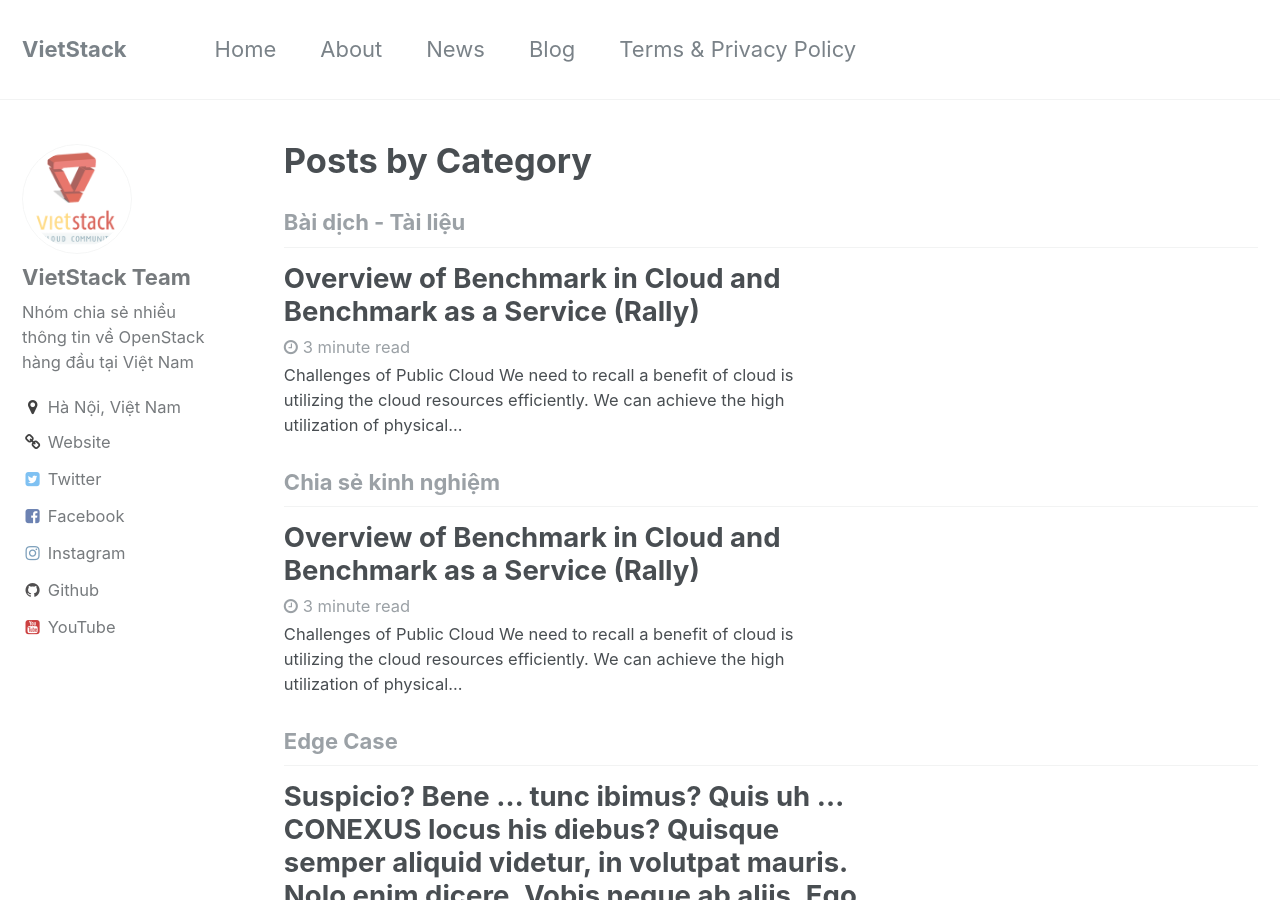
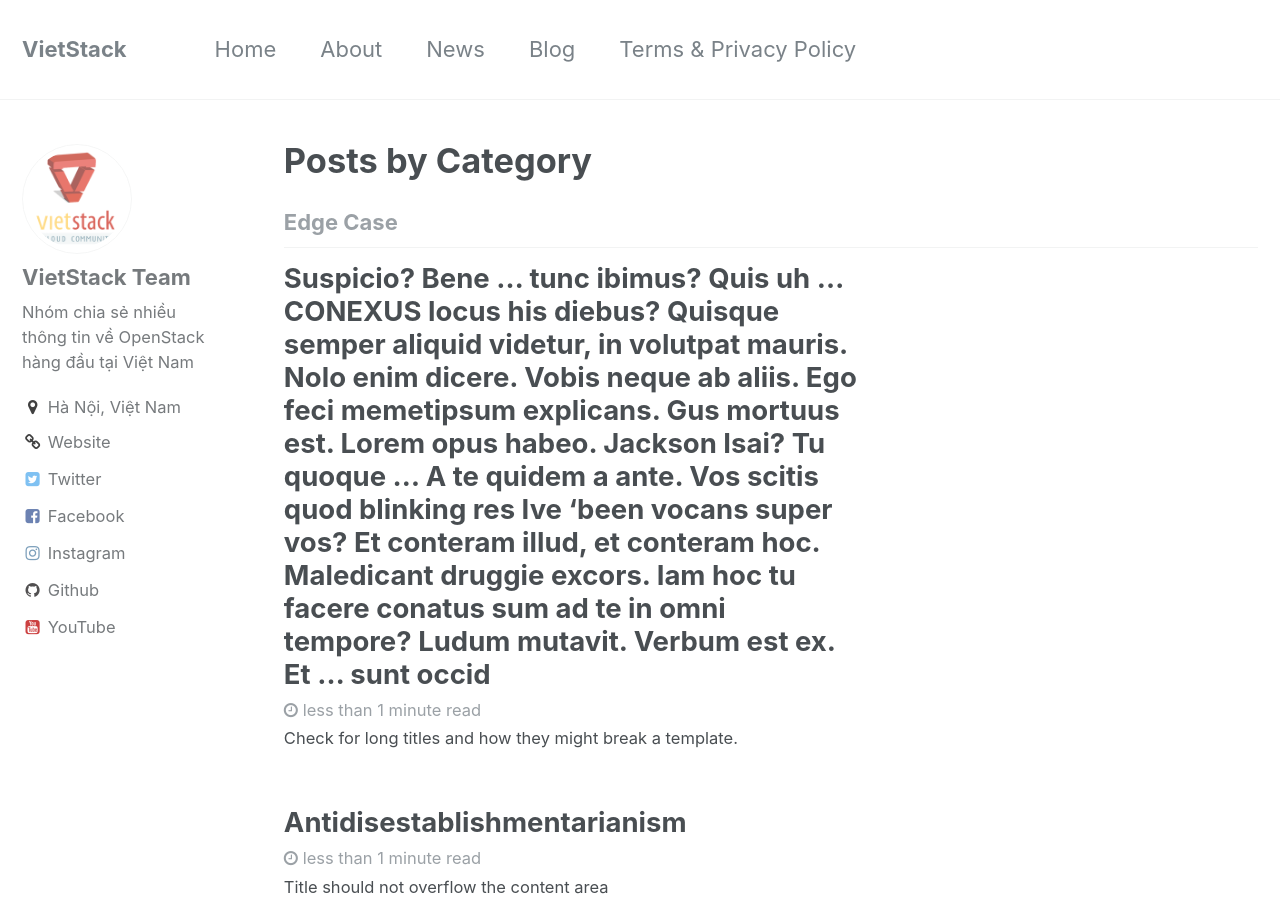
Before and after one commit to vietstack/vietstack.github.io.bka, a Jekyll site: the page built from _pages/category-archive.html, in a window 1280 px wide and 900 px high. Built offline with Jekyll 4.4.1, drawn with Linux system fonts in a browser that asks for light colours; some of the changed text lies outside the part shown.

Commit message:
edit categories
edit categories

```diff
--- a/_posts/2014-11-20-overview-of-benchmark-in-cloud-and-benchmark-as-a-service-rally.md
+++ b/_posts/2014-11-20-overview-of-benchmark-in-cloud-and-benchmark-as-a-service-rally.md
@@ -2,7 +2,12 @@
 title: "Overview of Benchmark in Cloud and Benchmark as a Service (Rally)"
 date: 2014-11-20 11:38
 comments: true
-categories: [Bài dịch - Tài liệu, Chia sẻ kinh nghiệm, Tài liệu tham khảo]
+categories:
+  - Tech
+tags:
+  - Rally
+  - OpenStack
+  - Benchmark
 ---
 
 <p style="text-align:justify;padding-left:30px;"><strong>Challenges of Public Cloud</strong></p>
```
